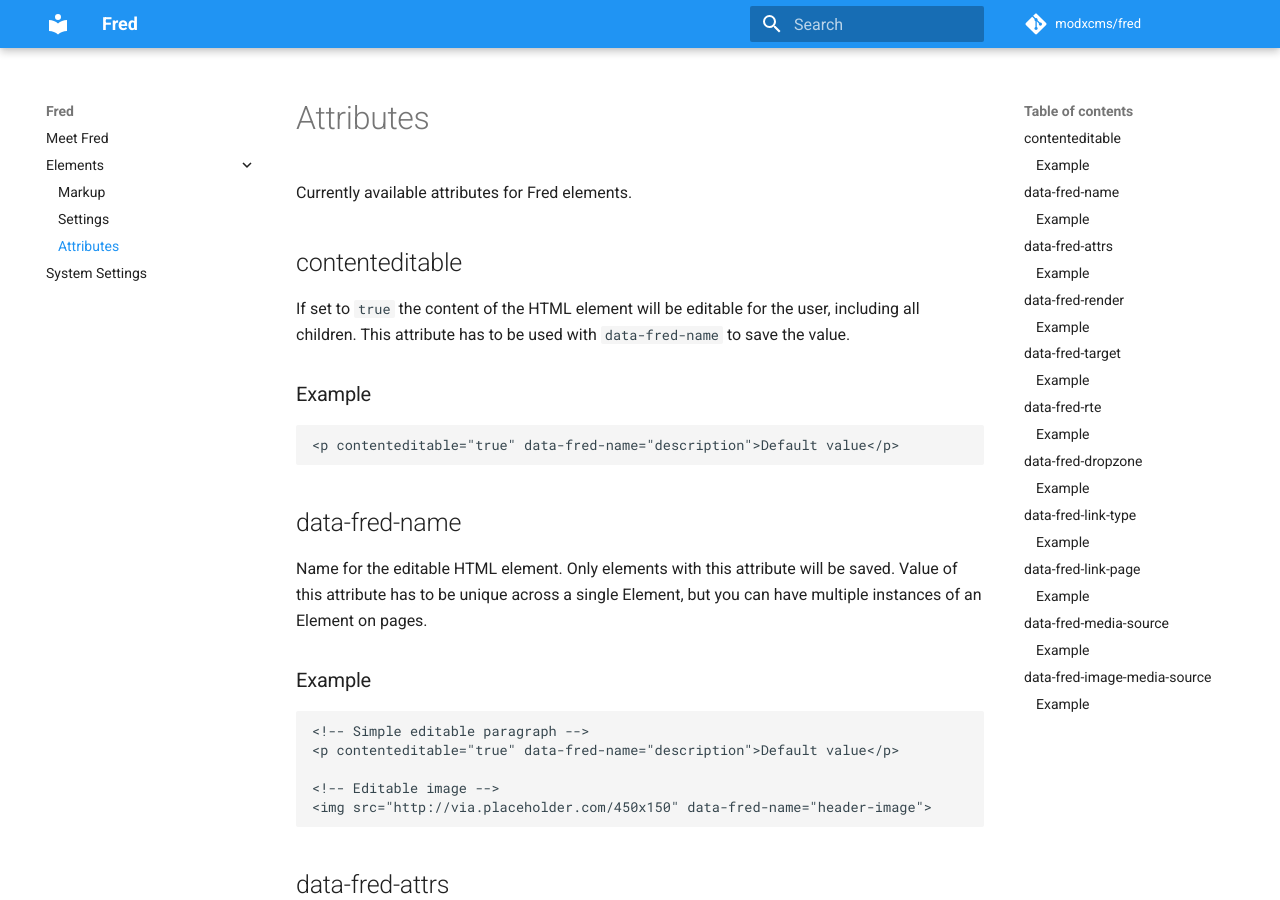
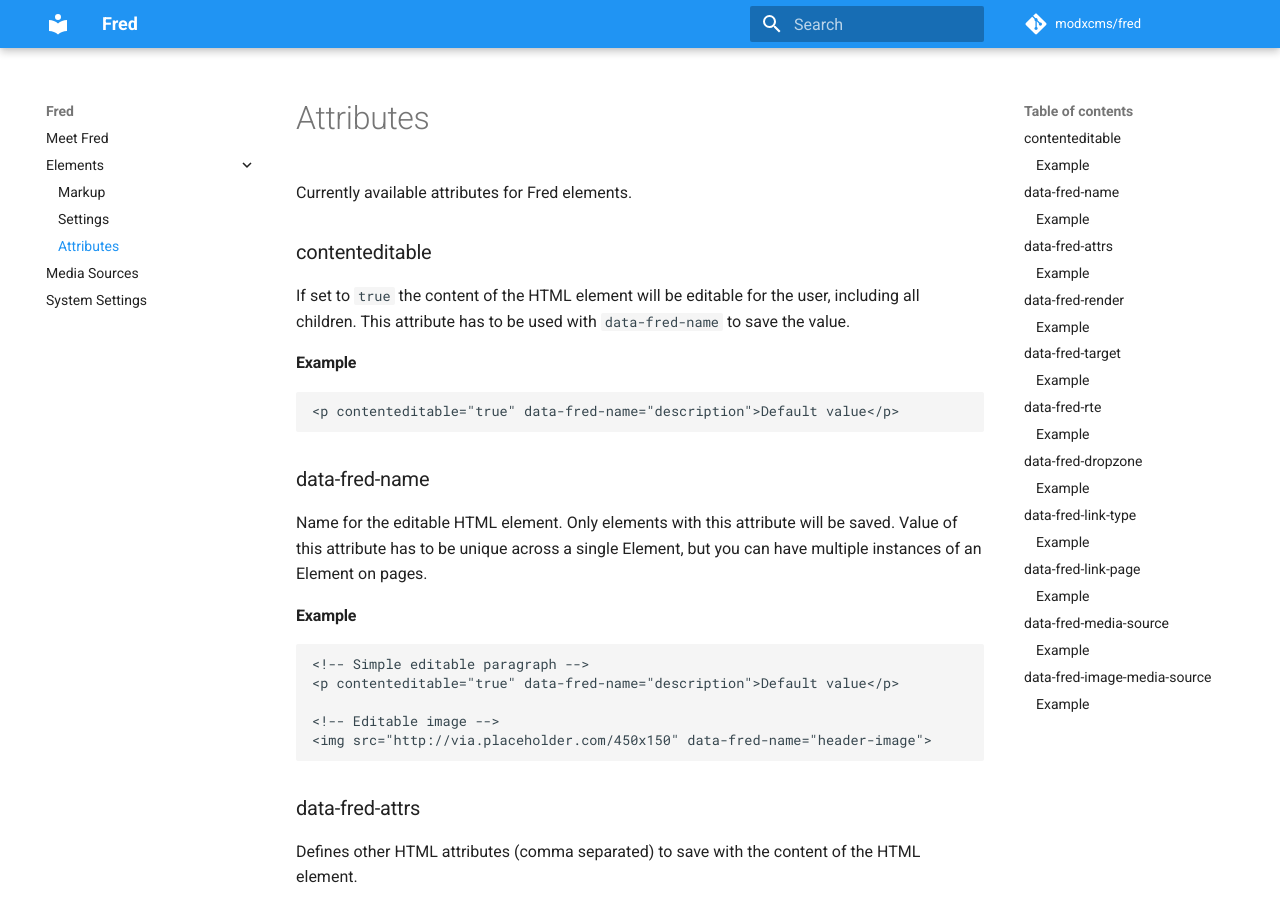
Before and after one commit to modxcms/fred, an MkDocs documentation site: the page built from docs/elements/attributes.md, in a window 1280 px wide and 900 px high. Built offline with MkDocs 1.6.1 and Material for MkDocs 9.7.7, drawn with Linux system fonts in a browser that asks for light colours; comment, search, counter and statistics services are not loaded; old or Windows-style settings are respelled for this version of MkDocs.

Commit message:
Adding documentation about Media Sources

````diff
--- a/docs/elements/attributes.md
+++ b/docs/elements/attributes.md
@@ -1,19 +1,19 @@
 Currently available attributes for Fred elements.
 
-## contenteditable
+### contenteditable
 If set to `true` the content of the HTML element will be editable for the user, including all children.
 This attribute has to be used with `data-fred-name` to save the value.
 
-### Example
+#### Example
 ```html
 <p contenteditable="true" data-fred-name="description">Default value</p>
 ```
 
-## data-fred-name
+### data-fred-name
 Name for the editable HTML element. Only elements with this attribute will be saved.
 Value of this attribute has to be unique across a single Element, but you can have multiple instances of an Element on pages.
 
-### Example
+#### Example
 ```html
 <!-- Simple editable paragraph -->
 <p contenteditable="true" data-fred-name="description">Default value</p>
@@ -22,80 +22,80 @@
 <img src="http://via.placeholder.com/450x150" data-fred-name="header-image">
 ```
 
-## data-fred-attrs
+### data-fred-attrs
 Defines other HTML attributes (comma separated) to save with the content of the HTML element.
 
-### Example
+#### Example
 ```html
 <img src="http://via.placeholder.com/450x150" alt="Default Alt" data-fred-name="header-image" data-fred-attrs="alt">
 ```
 
-## data-fred-render
+### data-fred-render
 If set to `false` HTML element won't appear when Fred is not loaded. This allows developers to create user-friendly, self-documenting Elements that inform users what they need to do in order to create content.
 
-### Example
+#### Example
 ```html
 <p data-fred-render="false">Add a *Link Location* setting for this Element to make the button appear. (This will be visible only when Fred is used to create content.)</p>
 ```
 
-## data-fred-target
+### data-fred-target
 Defines Resource field to store content. Content of the HTML element will be stored in regular Content field and additionally in the specified target. Valid targets include any standard content fields like Pagetitle, Longtitle or Description, or any Template Variable that stores its value purely as text.
 
-### Example
+#### Example
 ```html
 <h1 data-fred-name="title" data-fred-target="pagetitle" contenteditable="true">Default Page Title</h1>
 ```
 
-## data-fred-rte
+### data-fred-rte
 If set to `true` the Rich Text Editor will be loaded for the editable HTML element.
 
-### Example
+#### Example
 ```html
 <div data-fred-name="rte-content" contenteditable="true" data-fred-rte="true">Default Content</div>
 ```
 
-## data-fred-dropzone
+### data-fred-dropzone
 Defines a new Drop Zone for Fred Elements. This attribute cannot be empty and has to be unique across a single Element. You can create an unlimited number of Dropzones, though more than a few might get quite cumbersome. This is useful for creating alternate layouts like full width, split pages, sidebar pages, etc.
 
-### Example
+#### Example
 ```html
 <div data-fred-dropzone="left" class="left-content"></div>
 <div data-fred-dropzone="right" class="right-content"></div>
 ```
 
-## data-fred-link-type
+### data-fred-link-type
 Sets a type for a link, used for processing before generating content. Available values: `page`
 Used together with other `data-fred-link-` attributes.
 
-### Example
+#### Example
 ```html
 <a href="fred.html" data-fred-link-type="page" data-fred-link-page="2">Fred</a>
 ```
 
-## data-fred-link-page
+### data-fred-link-page
 Defines ID of MODX Resource. Value of this attribute will be used as a link's href (in MODX format `[[~ID]]`) when content is generated.
 
-### Example
+#### Example
 ```html
 <a href="fred.html" data-fred-link-type="page" data-fred-link-page="2">Fred</a>
 ```
 
-## data-fred-media-source
+### data-fred-media-source
 This option override globals from Element Settings.
 
 Defines Media Source to be used for the element. ID of the media source is expected and can accommodate multiple IDs separated by comma `,`.
 
-### Example
+#### Example
 ```html
 <img src="http://via.placeholder.com/450x150" data-fred-name="header-image" data-fred-media-source="1,2">
 ```
 
-## data-fred-image-media-source
+### data-fred-image-media-source
 This option override globals from Element Settings and `data-fred-media-source` (but only for images).
 
 Defines Media Source to be used for the element. ID of the media source is expected and can accommodate multiple IDs separated by comma `,`.
 
-### Example
+#### Example
 ```html
 <img src="http://via.placeholder.com/450x150" data-fred-name="header-image" data-fred-image-media-source="1,2">
 ```
--- a/mkdocs.yml
+++ b/mkdocs.yml
@@ -8,6 +8,7 @@
       - Markup: elements/markup.md
       - Settings: elements/settings.md
       - Attributes: elements/attributes.md
+    - 'Media Sources': media_sources/index.md
     - 'System Settings': system_settings/index.md
 theme:
   name: 'material'
````
Also changed, not shown: docs/elements/markup.md (+1 -1 lines), docs/elements/settings.md (+13 -13 lines), docs/media_sources/index.md (added, +14 -0 lines), docs/system_settings/index.md (+2 -2 lines).
